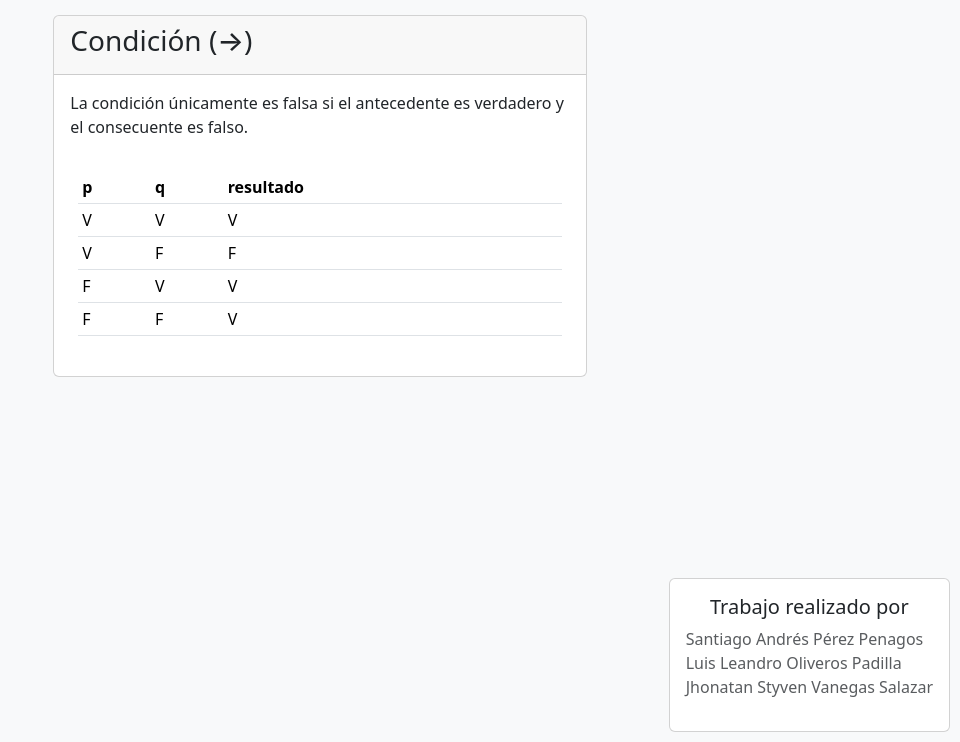
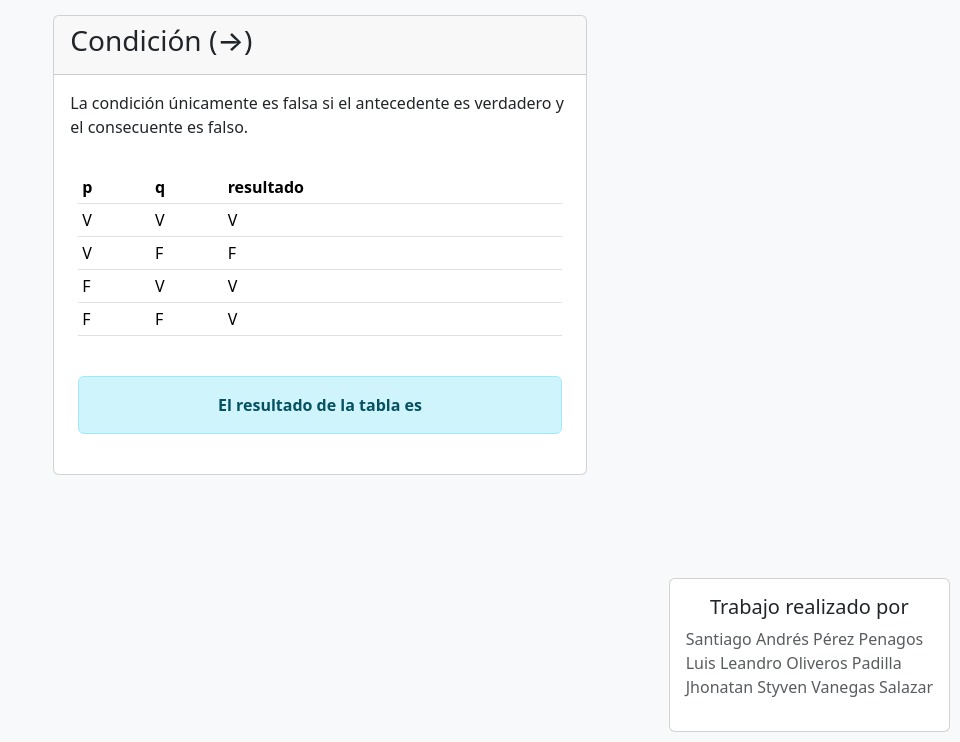
Before and after one commit to codigoymass/logica-proposicional, a FastAPI app: page /condicion in a window 1280 px wide. Shown: the part 58-800 px from the top of the page, without its empty margins (320-1280 px from the left). Run offline with FastAPI, Linux system fonts and the light colour scheme.

Commit message:
Add clasificacion

```diff
--- a/app.py
+++ b/app.py
@@ -1,6 +1,6 @@
 from fastapi import FastAPI, Request, Form
 from fastapi.templating import Jinja2Templates
-from estructura import crear
+from estructura import crear, clasificar
 
 app = FastAPI()
 
@@ -102,11 +102,12 @@ async def validate(request: Request, txt_input: str = Form(...)):
 
     try:
         tabla = crear(txt_input)
+        clasificacion = clasificar(tabla)
     except ValueError as e:
         error = str(e)
 
     return templates.TemplateResponse(
         request,
         "home.html",
-        {"input": txt_input, "tabla": tabla, "error": error}
+        {"input": txt_input, "tabla": tabla, "clasificacion": clasificacion, "error": error}
     )
--- a/estructura.py
+++ b/estructura.py
@@ -29,9 +29,11 @@ def a_postfijo(tokens):
             pila.pop()
     while pila:
         salida.append(pila.pop())
+
+    print(salida)
     return salida
 
-
+# Evaluador de cada uno de los conectores de las proposiciones
 def evaluar_postfijo(postfijo, valores):
     pila = []
     for tok in postfijo:
@@ -55,7 +57,7 @@ def evaluar_postfijo(postfijo, valores):
                 pila.append(bicondicion(a, b))
     return pila[0]
 
-
+# Crea la estructura en un array para obtener los resultados por proposicion y guardarlos para mostrarlos en una tabla
 def crear(estructura):
     valido, mensaje = validar_estructura(estructura)
     if not valido:
@@ -68,6 +70,7 @@ def crear(estructura):
 
     postfijo = a_postfijo(tokens)
     combinaciones = list(product(BOOL, repeat=cant_prop))
+    #print(combinaciones)
 
     table = []
     for combinacion in combinaciones:
@@ -77,13 +80,14 @@ def crear(estructura):
         fila_vf['resultado'] = a_vf(resultado)
         table.append(fila_vf)
 
+    #print(table)
     return table
 
-
+# Retorna V para True y F para false
 def a_vf(valor):
     return 'V' if valor else 'F'
 
-
+# Validar la estructura del texto ingresado por el usuario
 def validar_estructura(estructura):
     tokens = list(estructura.replace(' ', ''))
 
@@ -119,3 +123,13 @@ def validar_estructura(estructura):
                 return False, f"Falta un valor después de '{tok}'"
 
     return True, None
+
+# Clasificación del resultado
+def clasificar(tabla):
+    resultados = [fila['resultado'] for fila in tabla]
+
+    if all(r == 'V' for r in resultados):
+        return "TAUTOLOGÍA: Todos los resultados son verdaderos (V)."
+    if all(r == 'F' for r in resultados):
+        return "CONTRADICCIÓN: Todos los resultados son falsos (F)."
+    return "INDETERMINACIÓN: Los resultados combinan valores verdaderos (V) y falsos (F)."
--- a/templates/_tabla.html
+++ b/templates/_tabla.html
@@ -1,4 +1,4 @@
-<div class="d-flex p-2 mt-4">
+<div class="d-flex flex-column p-2 mt-4">
     <table class="table table-sm">
         <thead>
         <tr>
@@ -17,4 +17,9 @@
         {% endfor %}
         </tbody>
     </table>
+
+    <br />
+    <div class="alert alert-info text-center">
+        <span class="fw-bold">El resultado de la tabla es {{ clasificacion }}</span>
+    </div>
 </div>
```
